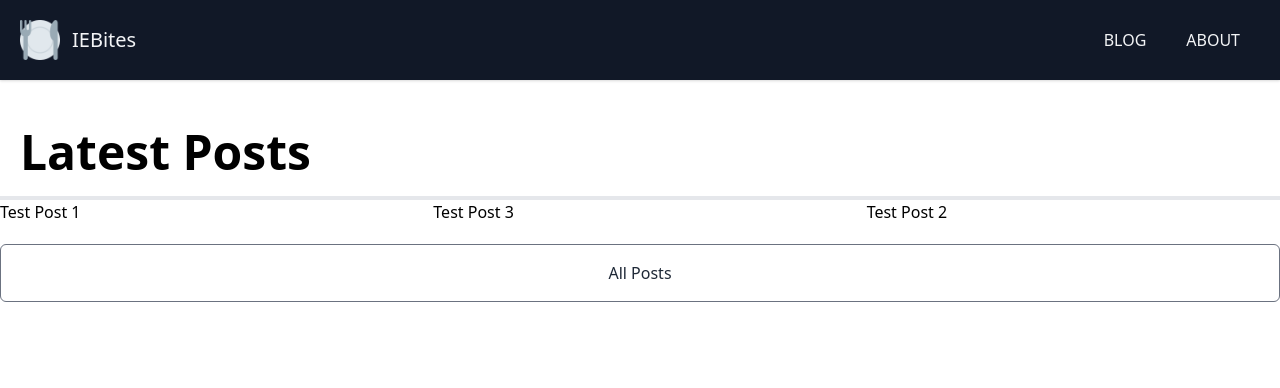
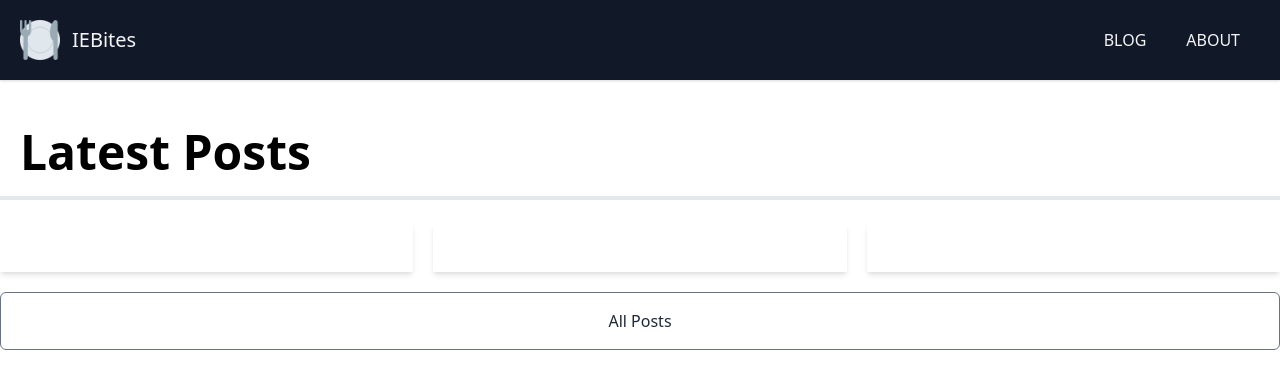
Before and after one commit to RdotSilva/React-NextJS-IEBites, a Next.js app: page / in a window 1280 px wide. Shown: the top 388 px of the page. Built offline with nearby package versions, Linux system fonts and the light colour scheme.

Commit message:
Replace hard coded post title w/ Post component

```diff
--- a/pages/index.js
+++ b/pages/index.js
@@ -3,6 +3,7 @@ import path from "path";
 import Link from "next/link";
 import Layout from "../components/Layout";
 import matter from "gray-matter";
+import Post from "../components/Post";
 
 export default function HomePage({ blogPosts }) {
   return (
@@ -10,7 +11,7 @@ export default function HomePage({ blogPosts }) {
       <h1 className="text-5xl border-b-4 p-5 font-bold">Latest Posts</h1>
       <div className="grid md:grid-cols-2 lg:grid-cols-3 gap-5">
         {blogPosts.map((post, index) => (
-          <h3>{post.frontmatter.title}</h3>
+          <Post key={index} post={post} />
         ))}
       </div>
       <Link href="/blog">
```
